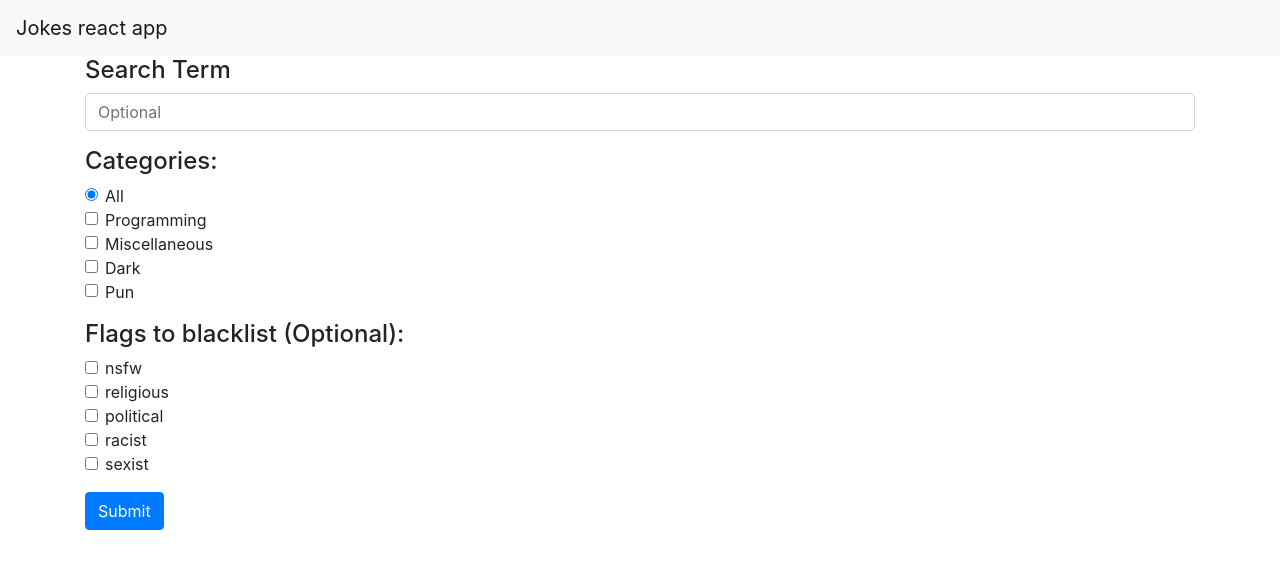
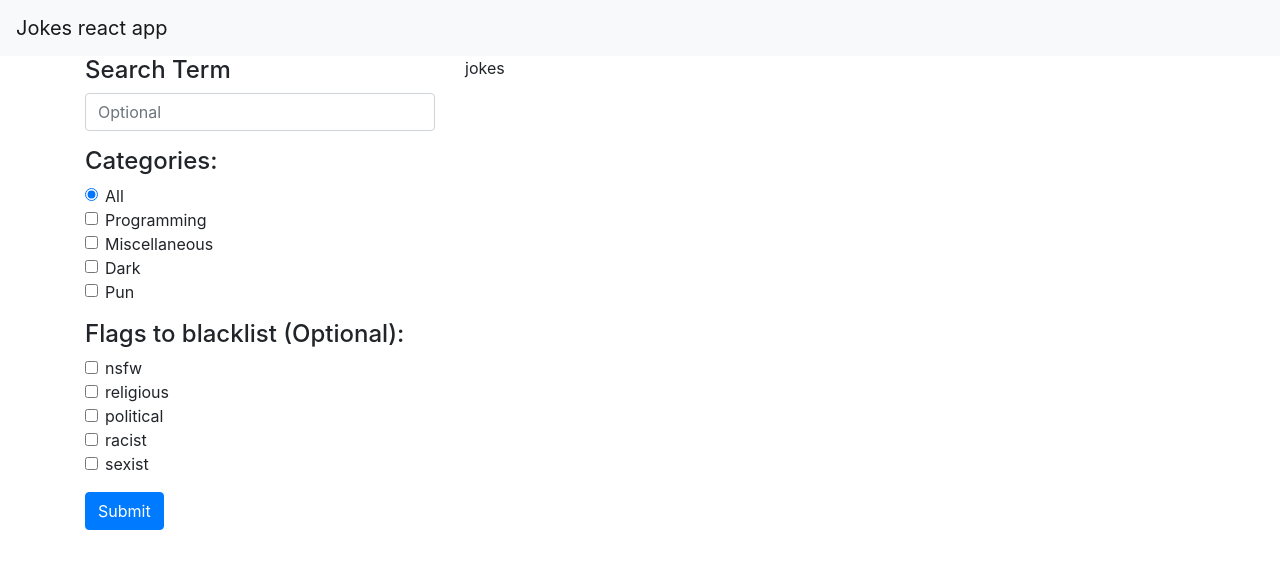
Before and after one commit to BhavyaCodes/jokes-react-redux, a React (Create React App) app: page / in a window 1280 px wide. Shown: the top 568 px of the page. Built offline with nearby package versions, Linux system fonts and the light colour scheme.

Commit message:
update layout with bootstrap grid

```diff
--- a/src/components/App.js
+++ b/src/components/App.js
@@ -8,7 +8,14 @@
         <div>
             <Navbar />
             <div className="container">
-                <Form />
+                <div className="row">
+                    <div className="col-sm-12 col-md-6 col-lg-4">
+                        <Form />
+                    </div>
+                    <div className="col-sm-12 col-md-6 col-lg-8">
+                        jokes
+                    </div>
+                </div>
             </div>
         </div>
     )
```
